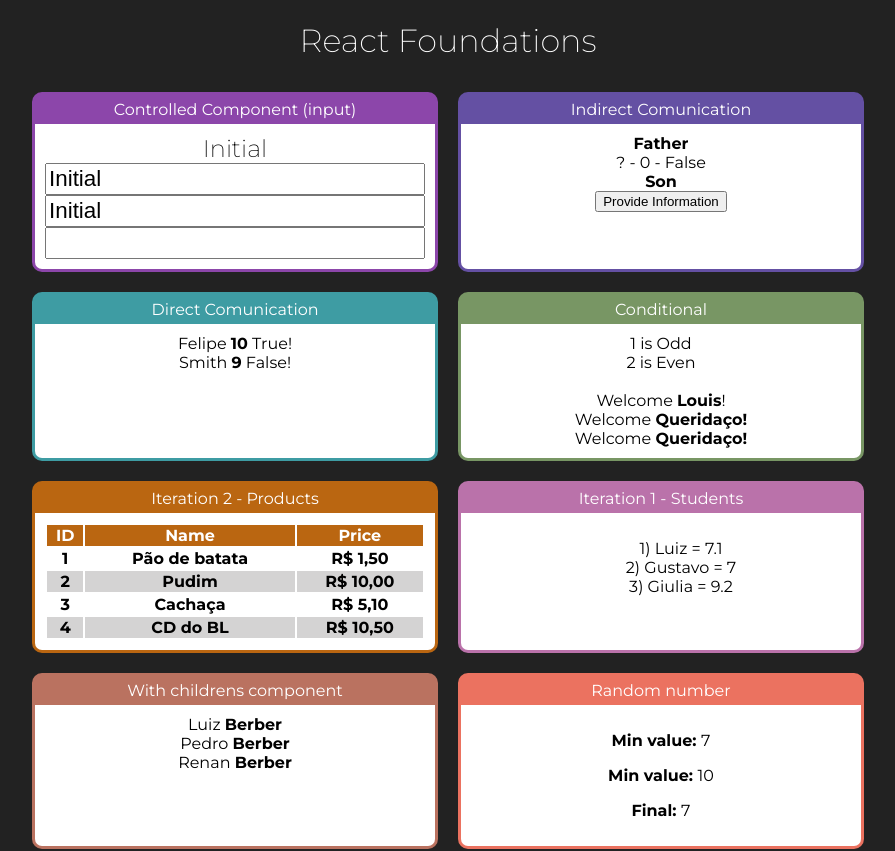
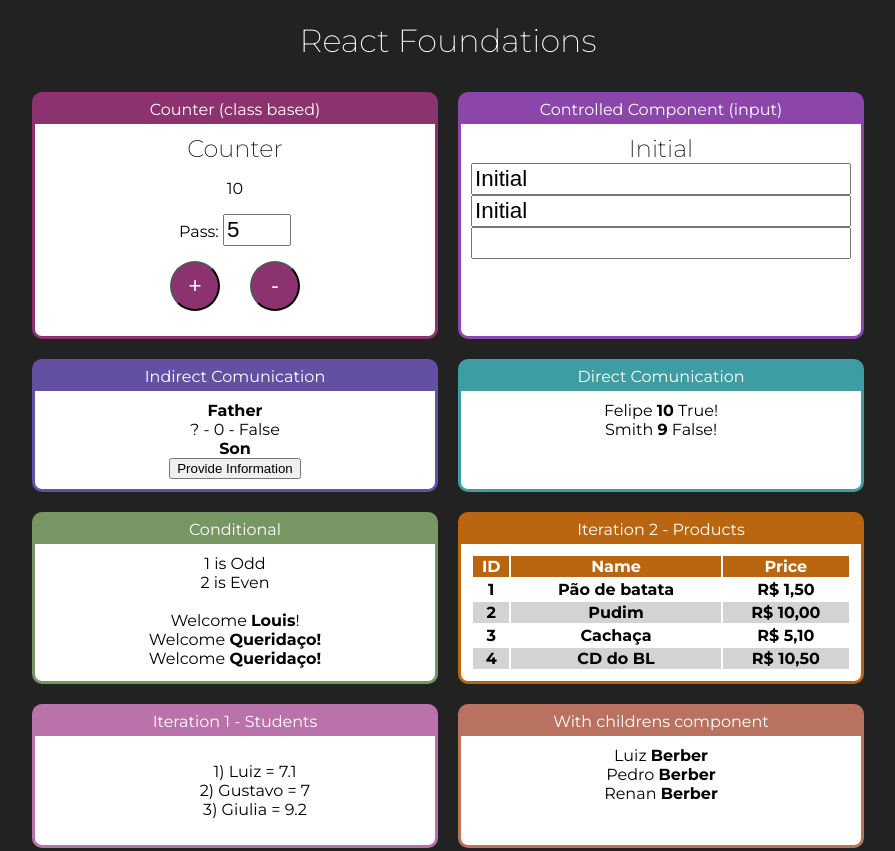
Before and after one commit to LuizBerber/fundamentos-react, a React (Create React App) app: page / in a window 1280 px wide. Shown: the top 851 px of the page, without its empty margins (192-1087 px from the left). Built offline with nearby package versions, Linux system fonts and the light colour scheme.

Commit message:
Creating class based component (counter)

```diff
--- a/src/App.jsx
+++ b/src/App.jsx
@@ -15,6 +15,7 @@ import UserInfo from './components/conditional/UserInfo'
 import DirectFather from './components/comunication/DirectFather'
 import IndirectFather from './components/comunication/IndirectFather'
 import Input from './components/form/Input'
+import Counter from './components/counter/Counter'
 // Quando usamos o export DEFAULT, é possível usar uma função anônima (sem nome)
 // export default function (props) {
 
@@ -22,6 +23,9 @@ export default _ =>
     <div className='App'>
         <h1>React Foundations</h1>
         <div className='Cards'>
+            <Card title='Counter (class based)'color='rgb(140, 50, 110)'>
+                <Counter initialNumber={10}/>
+            </Card>
             <Card title='Controlled Component (input)'color='rgb(140, 70, 170)'>
                 <Input />
             </Card>
--- /dev/null
+++ b/src/components/counter/Counter.css
@@ -0,0 +1,14 @@
+.Counter input {
+    font-size: 1.4rem;
+    width: 60px;
+}
+
+.Counter button {
+    margin: 15px;
+    width: 50px;
+    height: 50px;
+    border-radius: 50%;
+    background-color:rgb(140, 50, 110);
+    color: #FFF;
+    font-size: 1.4rem;
+}
--- /dev/null
+++ b/src/components/counter/Counter.jsx
@@ -0,0 +1,45 @@
+import React, { Component } from 'react'
+import './Counter.css'
+
+class Counter extends Component {
+
+    state = {
+        number: this.props.initialNumber || 0,
+        pass: this.props.initialPass || 5
+    }
+
+    increment = () => {
+        this.setState({
+            number: this.state.number + this.state.pass
+        })
+    }
+
+    decrement = () => {
+        this.setState({
+            number: this.state.number - this.state.pass
+        })
+    }
+
+    setPass = (e) => {
+        this.setState({
+            pass: +e.target.value
+        })
+    }
+
+    render(){
+        return (
+            <div className='Counter'>
+                <h2>Counter</h2>
+                <p>{this.state.number}</p>
+                <div>
+                    <label htmlFor='inputPass'>Pass: </label>
+                    <input id='inputPass' type='number' value={this.state.pass} onChange={this.setPass}/>
+                </div>
+                <button onClick={this.increment}> + </button>
+                <button onClick={this.decrement}> - </button>
+            </div>
+        )
+    }
+}
+
+export default Counter
```
